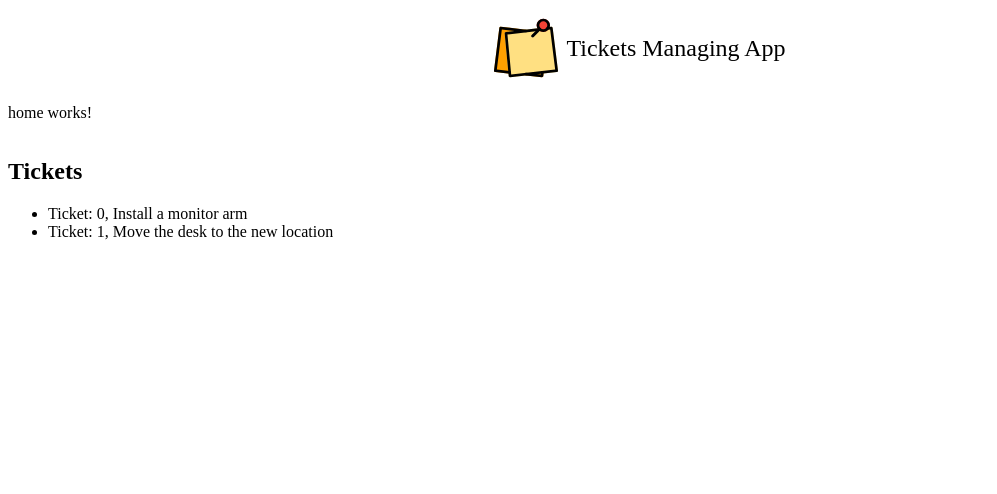
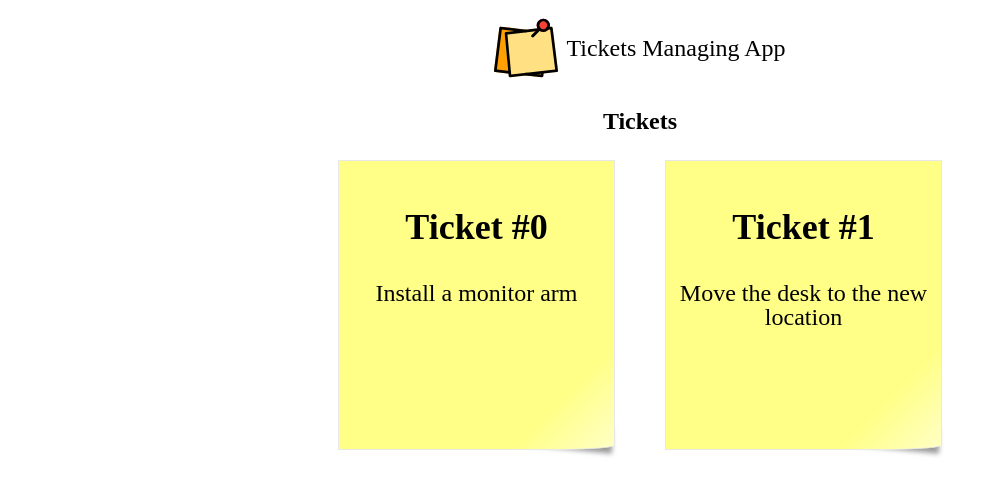
Before and after one commit to Northsan/2h-homework, an Angular app: page / in a window 1280 px wide. Shown: the top 494 px of the page, without its empty margins (0-997 px from the left). Built offline with nearby package versions, Linux system fonts and the light colour scheme.

Commit message:
MCU - TicketsList component
- Initialisation
- Moving existing code from AppComponent to TicketsListComponent
- Styling a "little"

```diff
--- a/src/app/app.component.html
+++ b/src/app/app.component.html
@@ -1,11 +1,2 @@
 <app-header></app-header>
 <app-body></app-body>
-
-<!-- TODO move code below to dedicated component -->
-<h2>Tickets</h2>
-
-<ul>
-   <li *ngFor="let ticket of tickets$ | async">
-      Ticket: {{ ticket.id }}, {{ ticket.description }}
-   </li>
-</ul>
--- a/src/app/app.component.ts
+++ b/src/app/app.component.ts
@@ -1,18 +1,14 @@
-import { Component } from '@angular/core';
 import { Observable } from 'rxjs';
 
-import { Ticket } from '../interfaces/ticket.interface';
-import { User } from '../interfaces/user.interface';
+import { Component } from '@angular/core';
+
 import { BackendService } from './backend.service';
 
 @Component({
-  selector: 'app-root',
-  templateUrl: './app.component.html',
-  styleUrls: ['./app.component.css']
+   selector: 'app-root',
+   templateUrl: './app.component.html',
+   styleUrls: ['./app.component.css']
 })
 export class AppComponent {
-  public readonly users$: Observable<User[]> = this.backendService.users();
-  public readonly tickets$: Observable<Ticket[]> = this.backendService.tickets();
-
-  constructor(private readonly backendService: BackendService) {}
+   constructor(private readonly backendService: BackendService) { }
 }
--- a/src/app/app.module.ts
+++ b/src/app/app.module.ts
@@ -6,11 +6,13 @@ import { AppComponent } from './app.component';
 import { BackendService } from './backend.service';
 import { LayoutsModule } from './layouts/layouts.module';
 import { HomeComponent } from './routes/home/home.component';
+import { TicketsListComponent } from './routes/tickets-list/tickets-list.component';
 
 @NgModule({
    declarations: [
       AppComponent,
-      HomeComponent
+      HomeComponent,
+      TicketsListComponent
    ],
    imports: [
       BrowserModule,
--- a/src/app/routes/home/home.component.html
+++ b/src/app/routes/home/home.component.html
@@ -1,3 +1,3 @@
 <main>
-   <p>home works!</p>
+   <app-tickets-list></app-tickets-list>
 </main>
--- /dev/null
+++ b/src/app/routes/tickets-list/tickets-list.component.css
@@ -0,0 +1,16 @@
+h2 {
+   margin-bottom: 0;
+}
+
+.center {
+   display: flex;
+   flex-direction: column;
+   align-items: center;
+   justify-content: center;
+}
+
+.row {
+   display: flex;
+   align-items: center;
+   justify-content: center;
+}
--- /dev/null
+++ b/src/app/routes/tickets-list/tickets-list.component.html
@@ -0,0 +1,17 @@
+<div class="center">
+   <h2>Tickets</h2>
+
+   <div class="row">
+      <ng-container *ngIf="!hasErrorMsg(); else elseTemplate">
+         <div class="postit yellow" *ngFor="let ticket of tickets">
+            <div class="postit-title">Ticket #{{ ticket?.id }}</div>
+            <div>{{ ticket.description }}</div>
+         </div>
+      </ng-container>
+      <ng-template #elseTemplate>
+         <div class="postit red">
+            {{ errorMsg }}
+         </div>
+      </ng-template>
+   </div>
+</div>
--- /dev/null
+++ b/src/app/routes/tickets-list/tickets-list.component.ts
@@ -0,0 +1,33 @@
+import { Observable } from 'rxjs';
+import { BackendService } from 'src/app/backend.service';
+import { Ticket } from 'src/interfaces/ticket.interface';
+
+import { Component, OnDestroy, OnInit } from '@angular/core';
+
+@Component({
+   selector: 'app-tickets-list',
+   templateUrl: './tickets-list.component.html',
+   styleUrls: ['./tickets-list.component.css']
+})
+export class TicketsListComponent implements OnInit {
+   private readonly tickets$: Observable<Ticket[]> = this.backendService.tickets();
+   public tickets: Ticket[];
+   public errorMsg: string = '';
+
+   constructor(private readonly backendService: BackendService) { }
+
+   ngOnInit(): void {
+      this.tickets$.subscribe((tickets) => {
+         this.tickets = tickets;
+      },
+         (error => {
+            // Catch error message
+            this.errorMsg = error;
+         }
+         ));
+   }
+
+   hasErrorMsg(): boolean {
+      return (this.errorMsg !== '');
+   }
+}
--- a/src/styles.css
+++ b/src/styles.css
@@ -1 +1,68 @@
 /* You can add global styles to this file, and also import other style files */
+/* CSS for post-it style */
+.postit-title {
+   font-weight: bold;
+   font-size: 1.5em;
+   margin-bottom: 1em;
+}
+
+.postit-bottom {
+   margin-top: 1.5em;
+   font-size: 1em;
+}
+
+.postit {
+   line-height: 1;
+   text-align: center;
+   width: 275px;
+   margin: 25px;
+   min-height: 10em;
+   padding-top: 2em;
+   position: relative;
+   border: 1px solid #E8E8E8;
+   font-family: 'Reenie Beanie';
+   font-size: 1.5em;
+   border-bottom-right-radius: 60px 5px;
+   display: flex;
+   flex-direction: column;
+   align-items: center;
+}
+
+.postit:after {
+   content: "";
+   position: absolute;
+   z-index: -1;
+   right: -0px;
+   bottom: 20px;
+   width: 200px;
+   height: 25px;
+   background: rgba(0, 0, 0, 0.2);
+   box-shadow: 2px 15px 5px rgba(0, 0, 0, 0.40);
+   -moz-transform: matrix(-1, -0.1, 0, 1, 0, 0);
+   -webkit-transform: matrix(-1, -0.1, 0, 1, 0, 0);
+   -o-transform: matrix(-1, -0.1, 0, 1, 0, 0);
+   -ms-transform: matrix(-1, -0.1, 0, 1, 0, 0);
+   transform: matrix(-1, -0.1, 0, 1, 0, 0);
+}
+
+.yellow {
+   background: #ffff88; /* Old browsers */
+   background: -moz-linear-gradient(-45deg, #ffff88 81%, #ffff88 82%, #ffff88 82%, #ffffc6 100%); /* FF3.6+ */
+   background: -webkit-gradient(linear, left top, right bottom, color-stop(81%,#ffff88), color-stop(82%,#ffff88), color-stop(82%,#ffff88), color-stop(100%,#ffffc6)); /* Chrome,Safari4+ */
+   background: -webkit-linear-gradient(-45deg, #ffff88 81%,#ffff88 82%,#ffff88 82%,#ffffc6 100%); /* Chrome10+,Safari5.1+ */
+   background: -o-linear-gradient(-45deg, #ffff88 81%,#ffff88 82%,#ffff88 82%,#ffffc6 100%); /* Opera 11.10+ */
+   background: -ms-linear-gradient(-45deg, #ffff88 81%,#ffff88 82%,#ffff88 82%,#ffffc6 100%); /* IE10+ */
+   background: linear-gradient(135deg, #ffff88 81%,#ffff88 82%,#ffff88 82%,#ffffc6 100%); /* W3C */
+   filter: progid:DXImageTransform.Microsoft.gradient( startColorstr='#ffff88', endColorstr='#ffffc6',GradientType=1 ); /* IE6-9 fallback on horizontal gradient */
+}
+
+.red {
+   background: #ff8888; /* Old browsers */
+   background: -moz-linear-gradient(-45deg, #ff8888 81%, #ff8888 82%, #ff8888 82%, #ffc6c6 100%); /* FF3.6+ */
+   background: -webkit-gradient(linear, left top, right bottom, color-stop(81%,#ff8888), color-stop(82%,#ff8888), color-stop(82%,#ff8888), color-stop(100%,#ffc6c6)); /* Chrome,Safari4+ */
+   background: -webkit-linear-gradient(-45deg, #ff8888 81%,#ff8888 82%,#ff8888 82%,#ffc6c6 100%); /* Chrome10+,Safari5.1+ */
+   background: -o-linear-gradient(-45deg, #ff8888 81%,#ff8888 82%,#ff8888 82%,#ffc6c6 100%); /* Opera 11.10+ */
+   background: -ms-linear-gradient(-45deg, #ff8888 81%,#ff8888 82%,#ff8888 82%,#ffc6c6 100%); /* IE10+ */
+   background: linear-gradient(135deg, #ff8888 81%,#ff8888 82%,#ff8888 82%,#ffc6c6 100%); /* W3C */
+   filter: progid:DXImageTransform.Microsoft.gradient( startColorstr='#ff8888', endColorstr='#ffc6c6',GradientType=1 ); /* IE6-9 fallback on horizontal gradient */
+}
```
Also changed, not shown: 1 other file (tests, documents, lock files or other folders).
